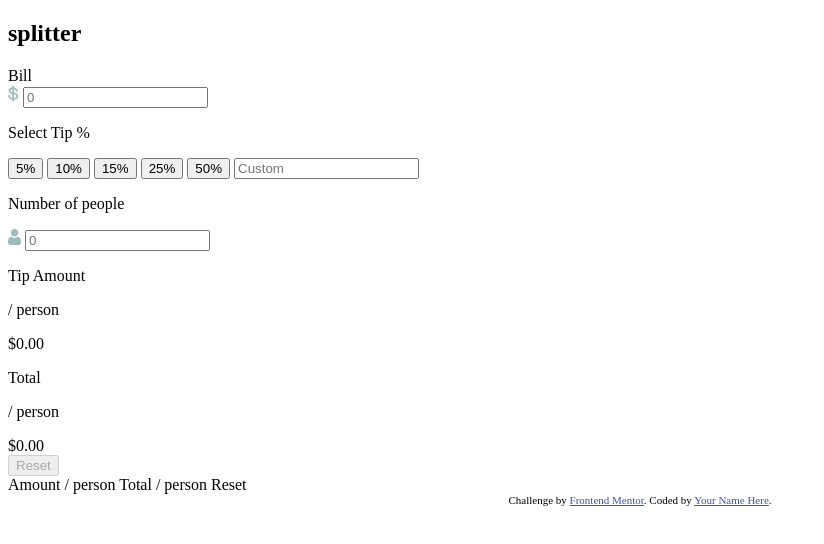
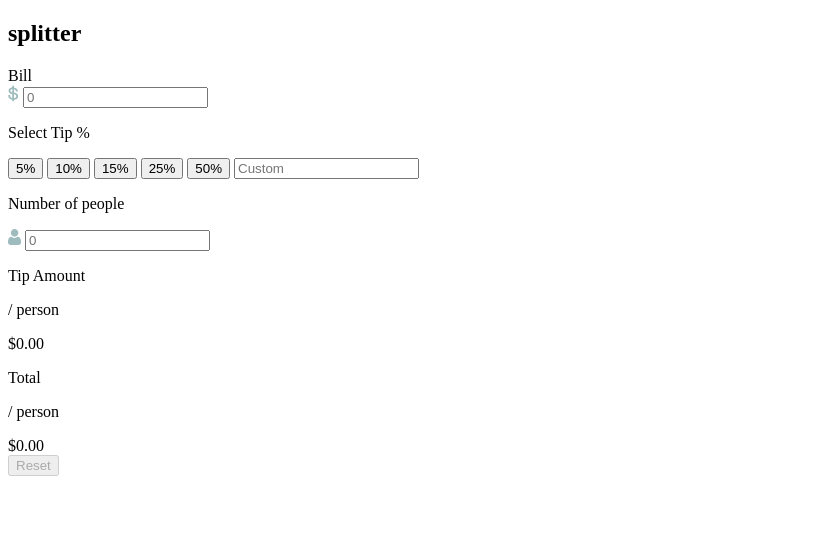
Before and after one commit to Kshitij27Kumar/Tip-Calculator, a plain HTML site: page index.html in a window 1280 px wide. Shown: the whole page, without its empty margins (0-824 px from the left). Drawn offline with Linux system fonts and the light colour scheme.

Commit message:
Minor update in index.html

```diff
--- a/index.html
+++ b/index.html
@@ -3,7 +3,6 @@
   <head>
     <meta charset="UTF-8" />
     <meta name="viewport" content="width=device-width, initial-scale=1.0" />
-    <!-- displays site properly based on user's device -->
 
     <link
       rel="icon"
@@ -14,8 +13,6 @@
     <link rel="stylesheet" href="style.css" />
 
     <title>Frontend Mentor | Tip calculator app</title>
-
-    <!-- Feel free to remove these styles or customise in your own stylesheet 👍 -->
     <style>
       .attribution {
         font-size: 11px;
@@ -89,15 +86,6 @@
         </div>
         <button id="button-reset" disabled>Reset</button>
       </div>
-
-      <div>Amount / person Total / person Reset</div>
-
-      <div class="attribution">
-        Challenge by
-        <a href="https://www.frontendmentor.io?ref=challenge" target="_blank"
-          >Frontend Mentor</a
-        >. Coded by <a href="#">Your Name Here</a>.
-      </div>
     </main>
   </body>
 </html>
```
